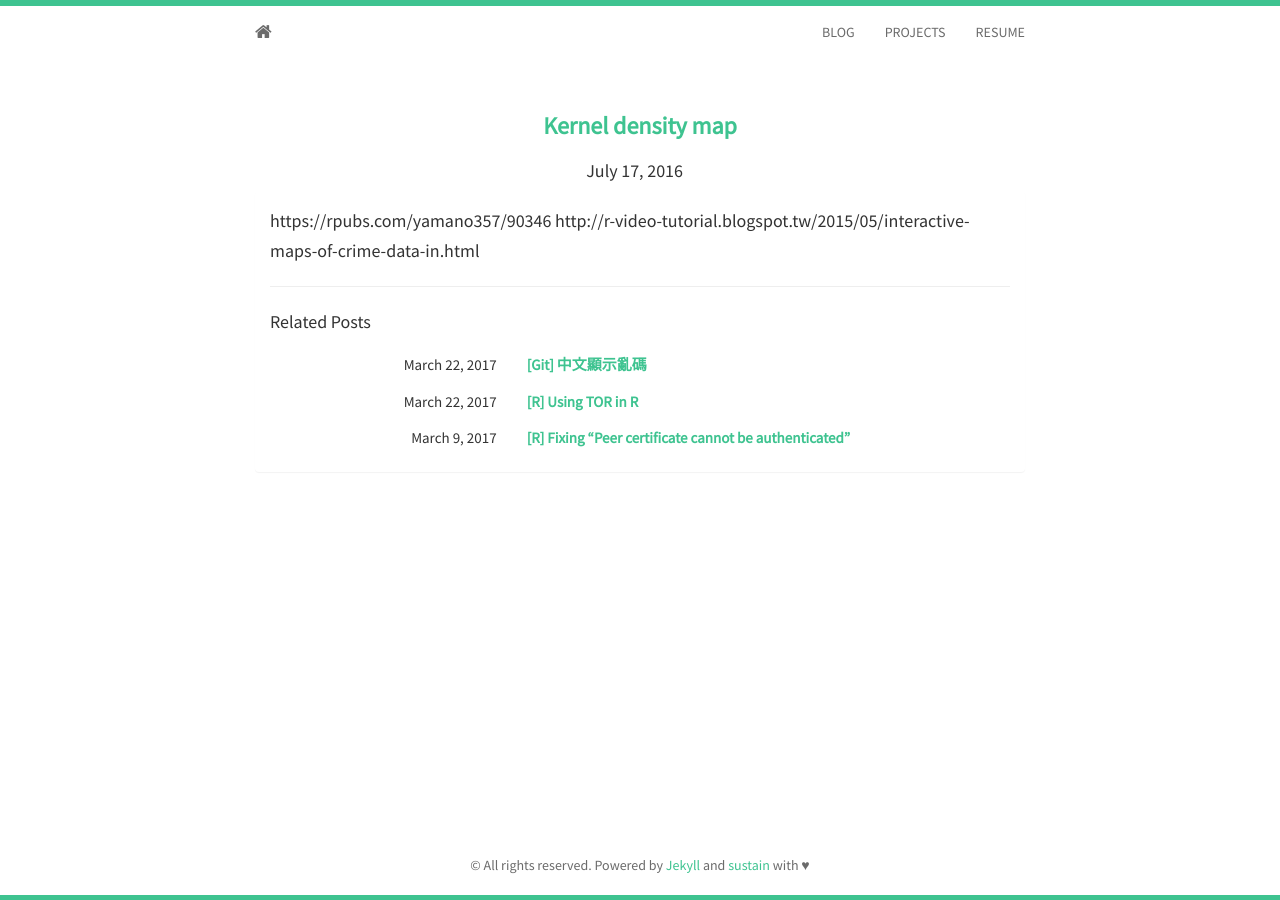
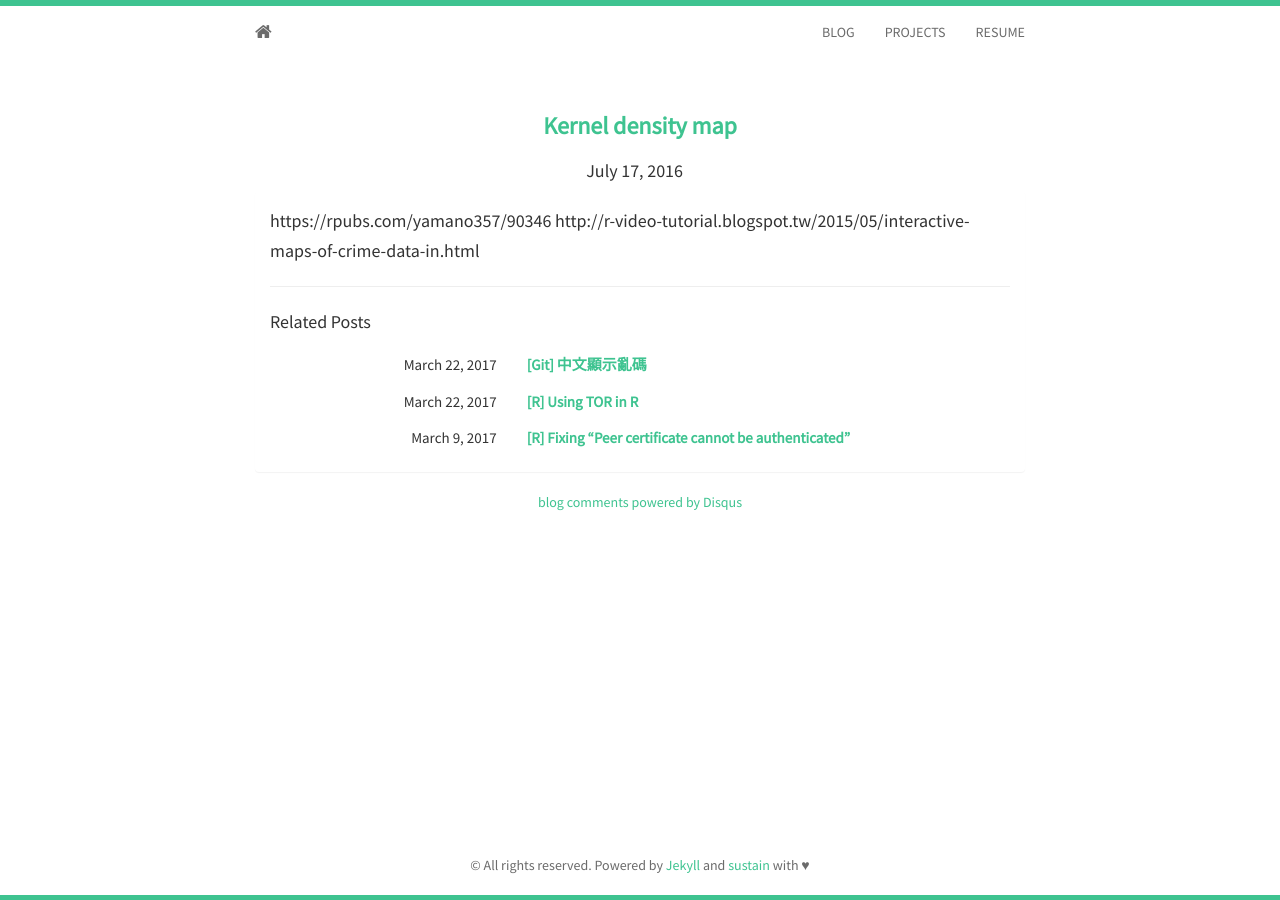
Before and after one commit to leoluyi/leoluyi.github.io.old, a Jekyll site: the page built from _posts/2016-07-17-kernel-density-map.md, in a window 1280 px wide. Built offline with Jekyll 4.4.1, drawn with Linux system fonts in a browser that asks for light colours; nearby versions of some CDN libraries; comment, search, counter and statistics services are not loaded; some of the changed lines change nothing that is shown.

Commit message:
Config disqus and GA

```diff
--- a/_config.yml
+++ b/_config.yml
@@ -26,8 +26,8 @@ linkedin: leoluyi
 medium: leoluyi
 # stackoverflow: username   #e.g: users/2735833/proton1h1
 #Comment out if you don't want disqus
-# disqus: username
-# google_analytics: UA-69391421-1
+disqus: leoluyi.disqus.com
+google_analytics: UA-515255-3
 
 
 # needed for travis-ci build
```
